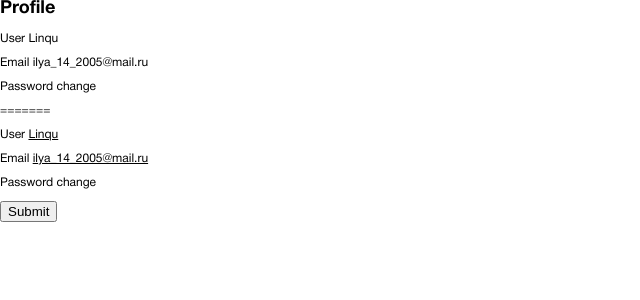
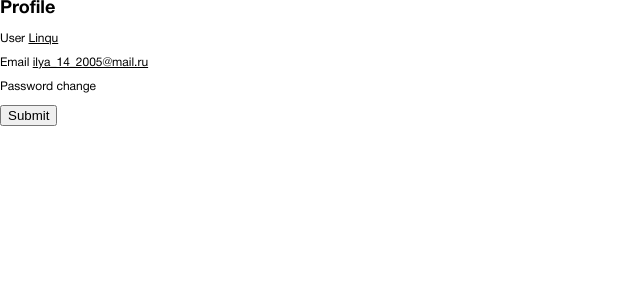
Before and after one commit to 571llum473/content_agregate_django, a Django app: page /profile/ in a window 1280 px wide. Shown: the top 300 px of the page, without its empty margins (0-640 px from the left). Run offline with Django 3.2, Linux system fonts and the light colour scheme; a user stored in the database is signed in.

Commit message:
улбрал говно

```diff
--- a/cntnt_agrgtr/get_cntnt/templates/get_cntnt/profile.html
+++ b/cntnt_agrgtr/get_cntnt/templates/get_cntnt/profile.html
@@ -1,8 +1,4 @@
 <h2>Profile</h2>
-<p>User {{ user }}</p>
-<p>Email {{ user.email }}</p>
-<p>Password <a href="{% url 'password_change' %}">change</a></p>
-=======
 <head>
     <title>Cntnt_agrgtr</title>
     {% load static %}
@@ -14,7 +10,7 @@
     {% csrf_token %}
     <p class = "user-label">User <span class = "username">{{ user }}</span>{{ form.username }}</p>
     <p class = "email-label">Email <span class = "email">{{ user.email }}</span>{{ form.email }}</p>
-    <p>Password <a href="{% url 'get_cntnt:change_password' %}">change</a></p>
+    <p>Password <a href="{% url 'password_change' %}">change</a></p>
     <input type="submit">
 </form>
 <script>
--- a/cntnt_agrgtr/get_cntnt/views.py
+++ b/cntnt_agrgtr/get_cntnt/views.py
@@ -88,7 +88,7 @@ def profile(request):
         form = ChangeProfileForm(instance=user, data=request.POST)
         if form.is_valid():
             form.save()
-            return redirect('get_cntnt:profile')
+            return redirect('profile')
     context = {"user" : user,
         'form':form}
     return render(request, 'get_cntnt/profile.html', context)
```
Also changed, not shown: cntnt_agrgtr/db.sqlite3.
